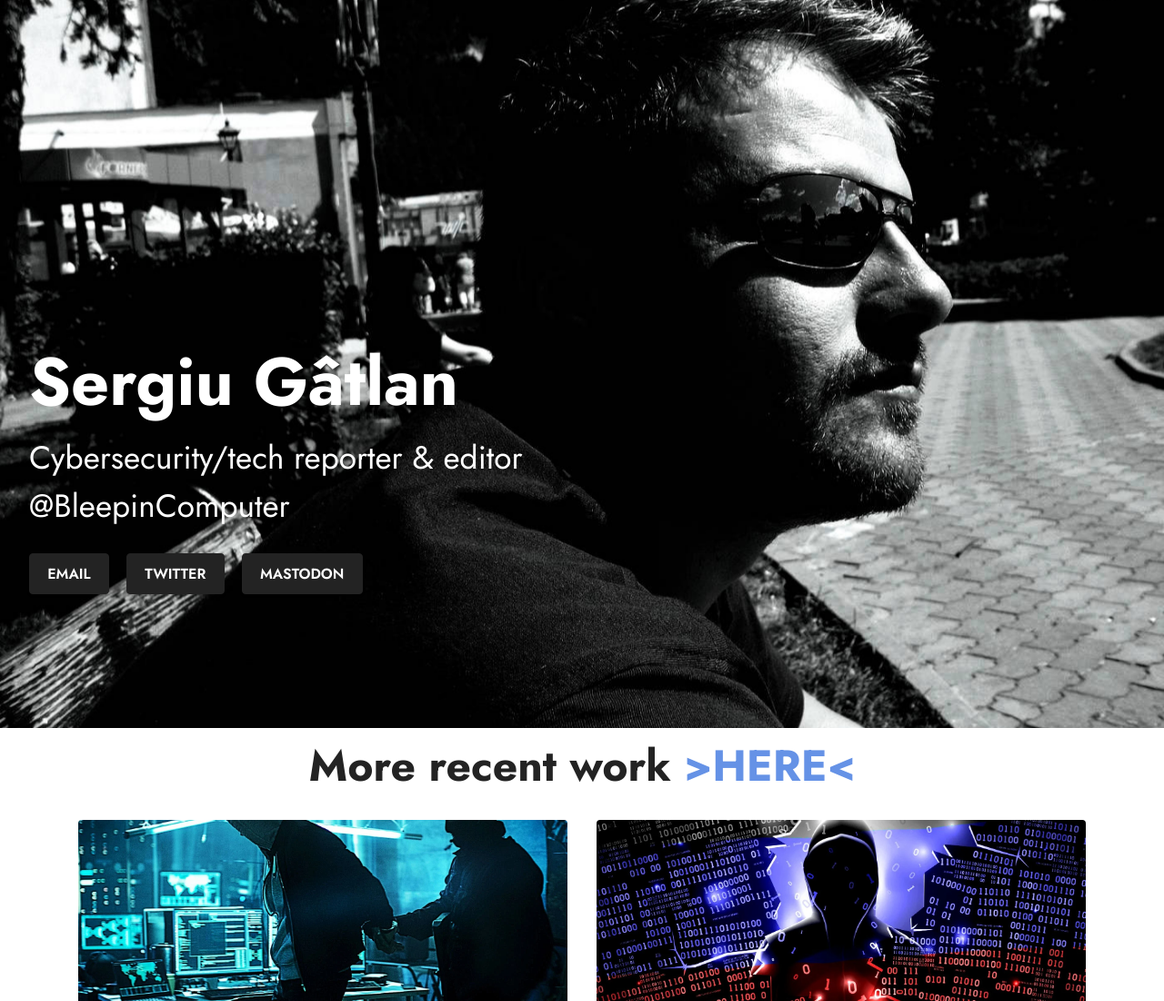
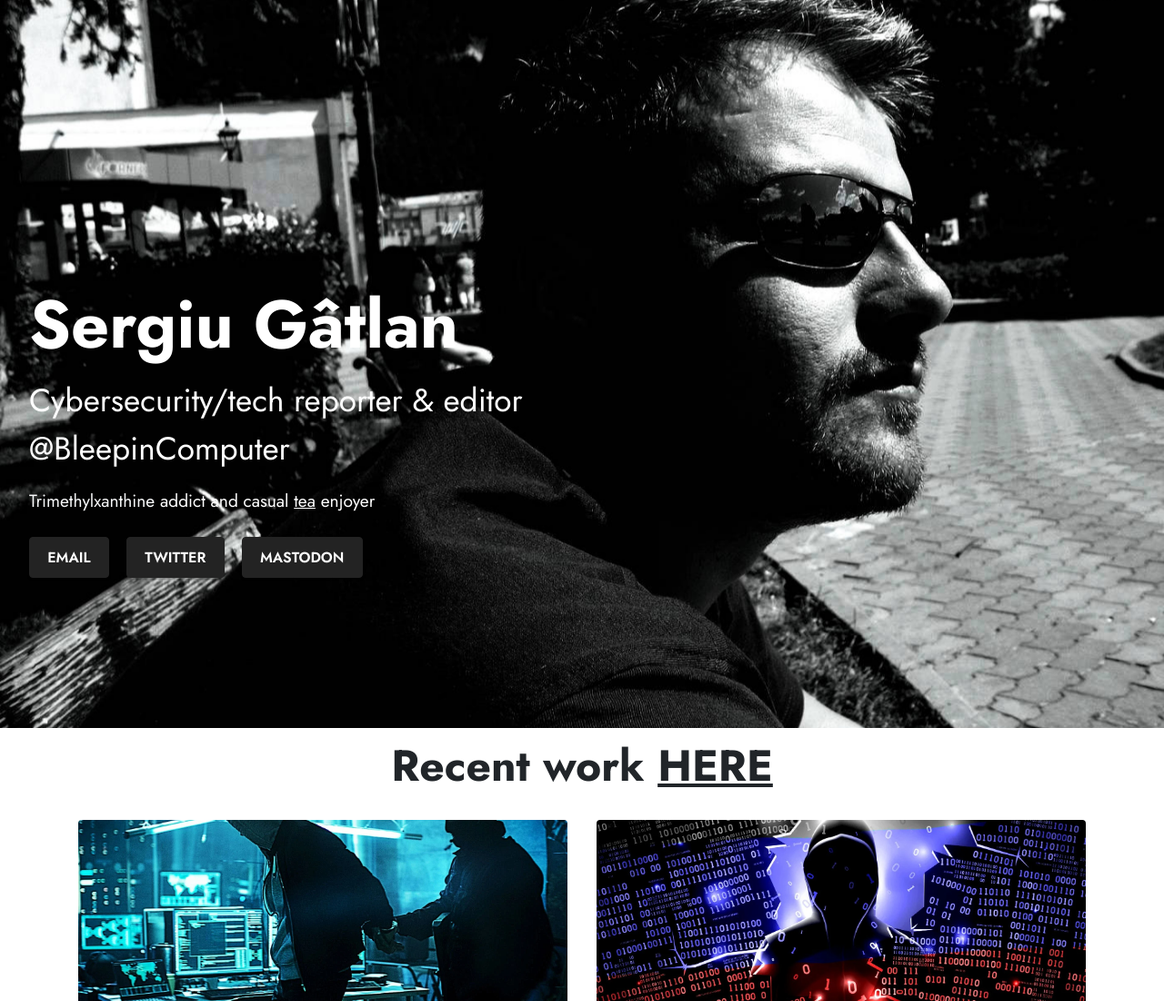
Before and after one commit to glimpsed/glimpsed.github.io, a plain HTML site: page index.html in a window 1280 px wide. Shown: the top 1100 px of the page at 91% size. Drawn offline with Linux system fonts and the light colour scheme.

Commit message:
Update index.html

```diff
--- a/index.html
+++ b/index.html
@@ -22,7 +22,12 @@
   <noscript><link rel="stylesheet" href="https://fonts.googleapis.com/css?family=Jost:100,200,300,400,500,600,700,800,900,100i,200i,300i,400i,500i,600i,700i,800i,900i&display=swap"></noscript>
   <link rel="preload" as="style" href="assets/sheets/css/mbr-additional.css"><link rel="stylesheet" href="assets/sheets/css/mbr-additional.css" type="text/css">
 
+<style>
+         #p2{
+             display:inline;
+          }
 
+     </style>
 
 
 </head>
@@ -38,9 +43,11 @@
     <div class="container-fluid">
         <div class="row justify-content-center">
             <div class="col-12 col-lg-12">
-                <h1 class="mbr-section-title mbr-fonts-style mb-3 display-1"><strong></strong><br><strong><br><br>Sergiu Gâtlan</strong></h1>
+                <h1 class="mbr-section-title mbr-fonts-style mb-3 display-1"><strong></strong><br><strong><br>Sergiu Gâtlan</strong></h1>
 
                 <p class="mbr-text mbr-fonts-style display-5">Cybersecurity/tech reporter & editor<br>@BleepinComputer<br</p>
+                <p class="mbr-text mbr-fonts-style display-7"><a href="https://www.britannica.com/science/caffeine" class="text-light" target="_blank">Trimethylxanthine</a> addict and casual <u>tea</u> enjoyer</p>
+
                 <div class="mbr-section-btn mt-3"><a class="btn btn-black display-6" href="mailto:sergiu@bleepingcomputer.com" target="_blank">EMAIL</a> <a class="btn btn-black display-6" href="https://twitter.com/serghei" target="_blank">TWITTER</a> <a rel="me" class="btn btn-black display-6" href="https://mastodon.social/@serghei" target="_blank">MASTODON</a></div>
             </div>
         </div>
@@ -55,7 +62,9 @@
 
     <div class="container">
         <div class="mbr-section-head">
-            <h4 class="mbr-section-title mbr-fonts-style align-center mb-0 display-2"><strong>More recent work</strong><a href="https://www.bleepingcomputer.com/author/sergiu-gatlan/" target="_blank"><strong> >HERE< </strong></a></h4>
+            <h4 class="mbr-section-title mbr-fonts-style align-center mb-0 display-2 text-dark"><strong>Recent work</strong> <p id="p2"><a href="https://www.bleepingcomputer.com/author/sergiu-gatlan/" class="text-dark" target="_blank"><u><strong> HERE</strong></u></a></p></h4>
+
+
 
         </div>
         <div class="row mt-4">
```
